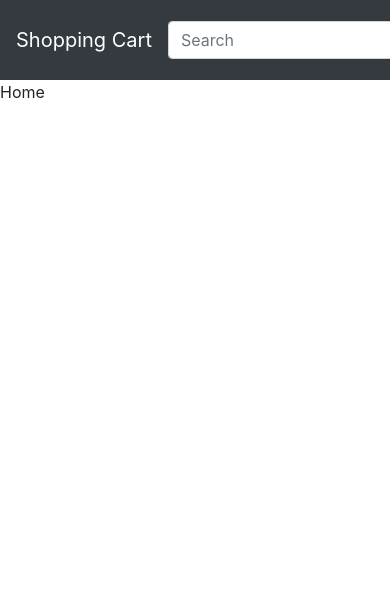
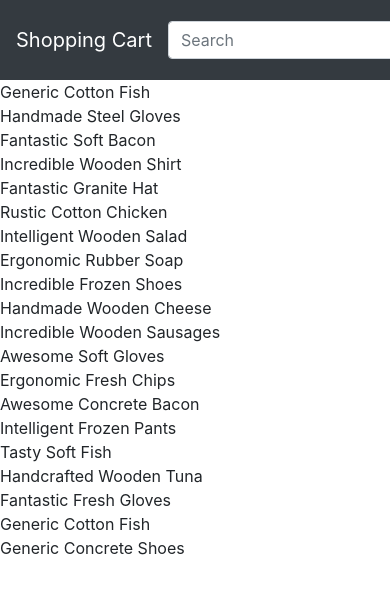
Before and after one commit to AR123456/dyi-shopping-cart, a React (Create React App) app: page / in a window 390 px wide. Shown: the top 594 px of the page. Built offline with nearby package versions, Linux system fonts and the light colour scheme.

Commit message:
style in css

```diff
--- a/src/components/Home.js
+++ b/src/components/Home.js
@@ -1,5 +1,6 @@
 import React from "react";
 import { CartState } from "../context/Context";
+import SingleProduct from "./SingleProduct";
 
 const Home = () => {
   // getting products from context
@@ -10,7 +11,12 @@ const Home = () => {
   return (
     <div className="home">
       {/* Fliters will go here */}
-      Home
+      {/* map through products  */}
+      <div className="productContainer">
+        {products.map((prod) => {
+          return <SingleProduct prod={prod} key={prod.id}></SingleProduct>;
+        })}
+      </div>
     </div>
   );
 };
--- a/src/components/SingleProduct.js
+++ b/src/components/SingleProduct.js
@@ -1,7 +1,7 @@
 import React from "react";
-
-const SingleProduct = () => {
-  return <div> Single product </div>;
+// get prod it is in home.js where we are mapping
+const SingleProduct = ({ prod }) => {
+  return <div> {prod.name} </div>;
 };
 
 export default SingleProduct;
--- /dev/null
+++ b/src/components/styles.css
@@ -0,0 +1,102 @@
+/* header styles */
+
+.header {
+  display: block;
+  text-align: center;
+  font-size: 30px;
+  margin: 10px 0;
+}
+
+.cartitem {
+  display: flex;
+  justify-content: space-between;
+  align-items: center;
+  margin: 0 20px;
+  margin-bottom: 20px;
+}
+
+.cartItemImg {
+  border-radius: 50%;
+  width: 50px;
+  height: 50px;
+  object-fit: cover;
+}
+
+.cartItemDetail {
+  display: flex;
+  flex: 1;
+  padding: 0 20px;
+  flex-direction: column;
+}
+
+/* Home Page */
+
+.home {
+  display: flex;
+}
+
+.filters {
+  background-color: #343a40;
+  color: white;
+  padding: 20px;
+  display: flex;
+  flex-direction: column;
+  width: 20%;
+  margin: 10px;
+  height: 86vh;
+}
+
+.filters > span {
+  padding-bottom: 20px;
+}
+
+.title {
+  font-size: 30px;
+}
+
+.productContainer {
+  display: flex;
+  width: 78%;
+  padding: 20px;
+  flex-wrap: wrap;
+  justify-content: space-around;
+}
+
+.products {
+  width: 30%;
+  margin: 10px;
+}
+
+.summary {
+  width: 30%;
+}
+
+/* Media Queries */
+@media (max-width: 771px) {
+  .filters {
+    width: 40%;
+    padding: 10px;
+    margin: 5px;
+  }
+
+  .filters > span {
+    font-size: 10px;
+  }
+
+  .title {
+    font-size: 18px !important;
+  }
+
+  .productContainer {
+    width: 58%;
+    padding: 0;
+  }
+
+  .search {
+    display: none !important;
+  }
+
+  .products {
+    width: 100%;
+  }
+}
```
